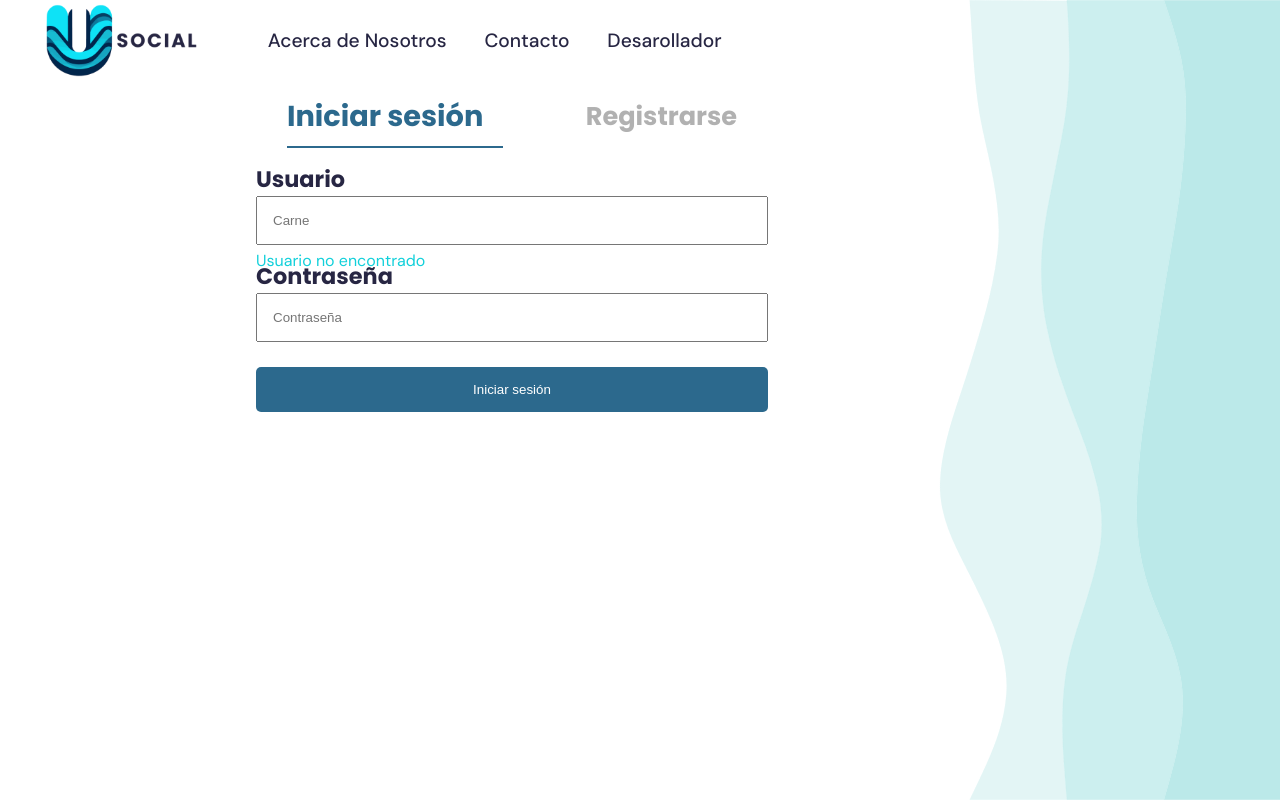
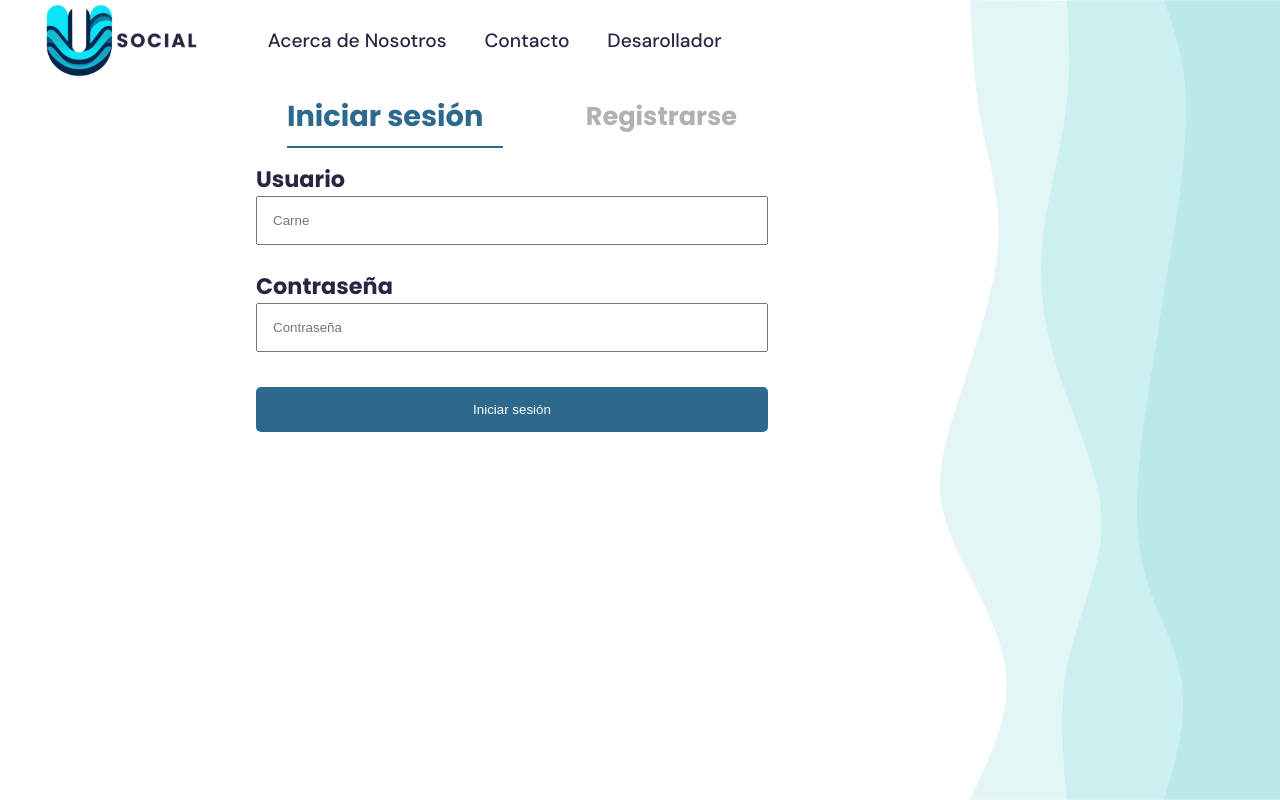
Before and after one commit to DiegVas/ipc1_proyecto2_202300638, a React (Vite) app: page / in a window 1280 px wide. Built offline with nearby package versions, Linux system fonts and the light colour scheme.

Commit message:
Errores en tiempo real

```diff
--- a/src/pages/AuthPage/FormInput.jsx
+++ b/src/pages/AuthPage/FormInput.jsx
@@ -1,14 +1,27 @@
+/* eslint-disable react/no-unknown-property */
 /* eslint-disable no-unused-vars */
 /* eslint-disable react/prop-types */
+import { useState } from "react";
 import "./styles/input.css";
 
 export default function FormInput(props) {
   const { label, errorMessage, onChange, id, ...inputProps } = props;
+  const [focus, setFocus] = useState(false);
+
+  const handleFocus = (e) => {
+    setFocus(true);
+  };
 
   return (
     <div className="formInput">
       <label>{label}</label>
-      <input {...inputProps} onChange={onChange} required />
+      <input
+        {...inputProps}
+        onChange={onChange}
+        onBlur={handleFocus}
+        focused={focus.toString()}
+        required
+      />
       <span>{errorMessage}</span>
     </div>
   );
--- a/src/pages/AuthPage/LoginForm.jsx
+++ b/src/pages/AuthPage/LoginForm.jsx
@@ -28,8 +28,9 @@ const inputsSignUp = [
     name: "Carne",
     type: "text",
     placeholder: "Carne",
-    errorMessage: "",
+    errorMessage: "este carne ya esta registrado",
     label: "Carne",
+    pattern: "^[0-9]{7,}$",
   },
   {
     id: 2,
@@ -78,6 +79,9 @@ const inputsSignUp = [
     type: "Password",
     placeholder: "Contraseña",
     label: "Contraseña",
+    errorMessage:
+      "La contraseña debe tener al menos 8 caracteres, una letra mayuscula, minuscula y un numero",
+    pattern: "^(?=.*[A-Za-z])(?=.*d)[A-Za-zd]{8,}$",
   },
 ];
 
--- a/src/pages/AuthPage/styles/input.css
+++ b/src/pages/AuthPage/styles/input.css
@@ -34,7 +34,7 @@
 
 .formRow {
   height: 15%;
-  margin-top: 10px;
+  margin: 10px 0px;
   display: flex;
   gap: 5%;
 }
@@ -46,7 +46,7 @@
 .formInput {
   height: 15%;
   width: 100%;
-  margin-top: 10px;
+  margin: 10px 0px;
   display: flex;
   flex-direction: column;
 }
@@ -57,12 +57,17 @@
 
 .formInput span {
   color: #11d0da;
-  padding-top: 1%;
+  margin-top: 1%;
   font-size: 1rem;
   font-family: "DM Sans", sans-serif;
   font-weight: 400;
   display: none;
 }
-.formInput input:invalid + span {
+
+.formInput input:invalid[focused="true"] {
+  border: 1px solid red;
+}
+
+.formInput input:invalid[focused="true"] + span {
   display: block;
 }
```
